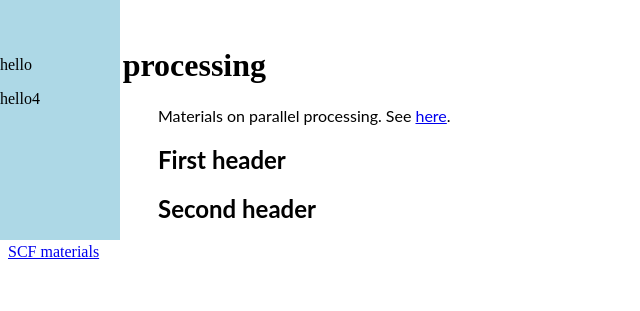
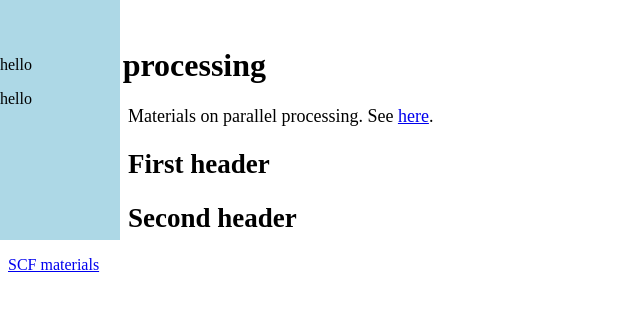
Before and after one commit to paciorek/tutorial-test, a Jekyll site: the page built from index.md, in a window 1280 px wide. Shown: the top 311 px of the page, without its empty margins (0-640 px from the left). Built offline with Jekyll 4.4.1, drawn with Linux system fonts in a browser that asks for light colours.

Commit message:
try to fix sidebar

```diff
--- a/_layouts/default.html
+++ b/_layouts/default.html
@@ -11,12 +11,12 @@
       <a href="/resources/">Resources</a>
     </nav>
     <h1>{{ page.title }}</h1>
-    <section>
+    <div class="body-text">
       {{ content }}
-    </section>
+    </div>
     <div class="sidebar">
       <p>hello</p>
-      <p>hello4</p>
+      <p>hello</p>
     </div>
     <footer>
       <a href="https://statistics.berkeley.edu/computing">SCF materials</a>
--- a/stylesheets/main.css
+++ b/stylesheets/main.css
@@ -1,11 +1,3 @@
-.section {
-  margin-left: 150px;
-  font-family: "Lato";
-}
-section {
-  margin-left: 150px;
-  font-family: "Lato";
-}
 
 .sidebar {
 height: 200px;
@@ -22,3 +14,9 @@
 font-size: 24px;
 display: block;
 }
+
+
+.body-text {
+margin-left: 120px;
+font-size: 18px;
+}
```
